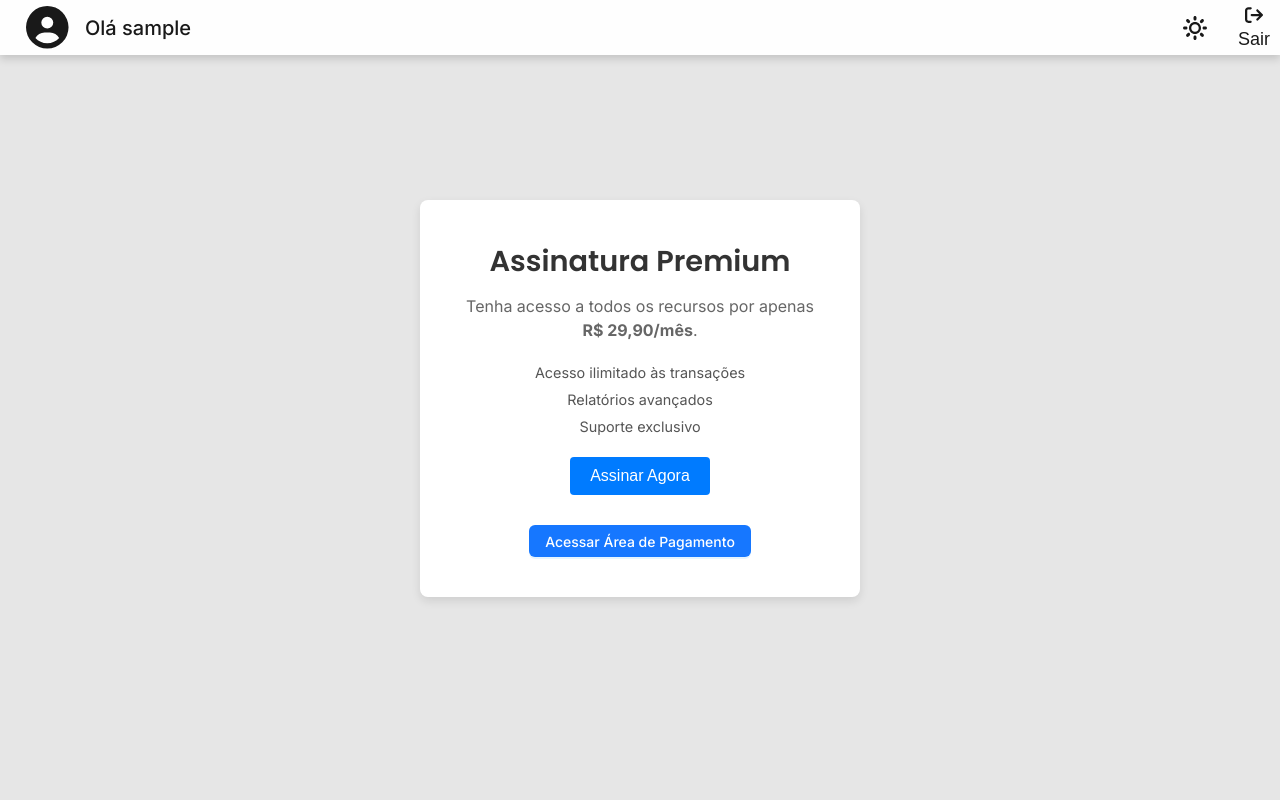
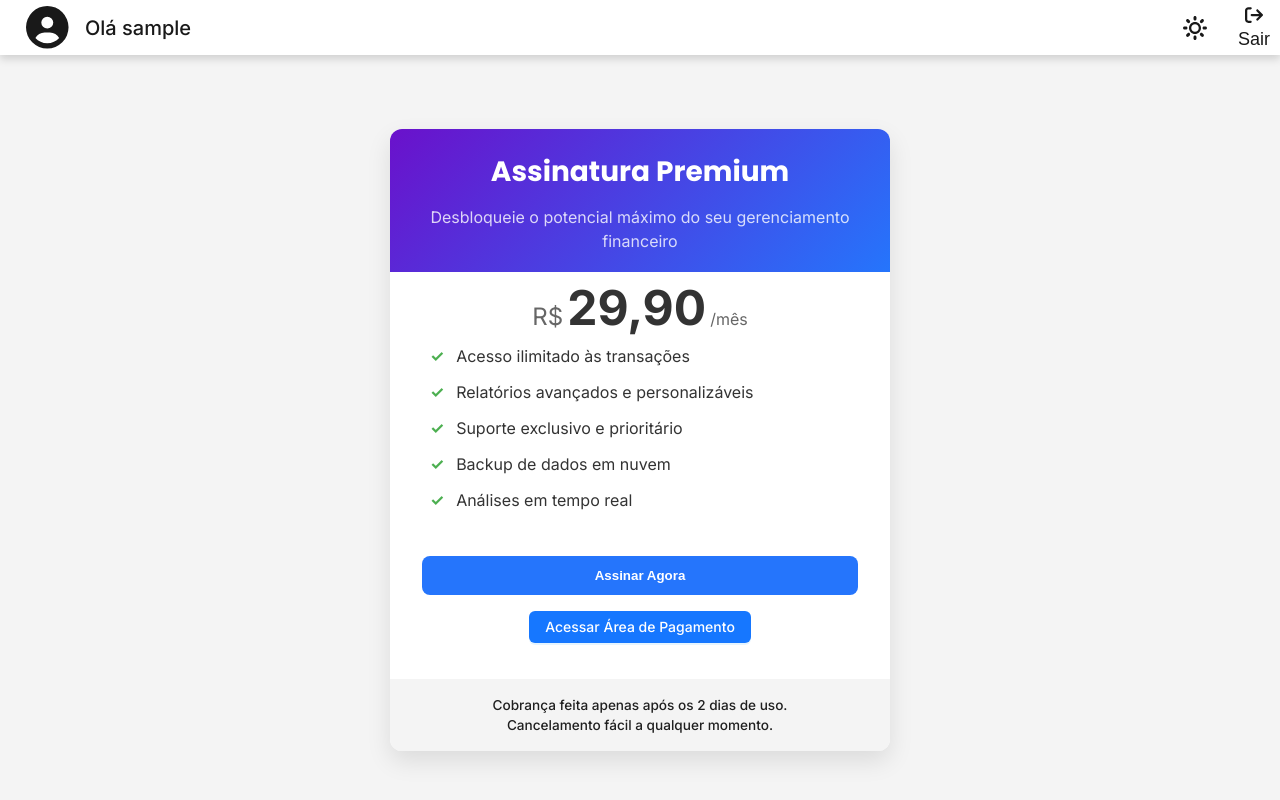
Before and after one commit to Nexusf1re/AbreusFinancial-FrontEnd, a React (Create React App) app: page /payment in a window 1280 px wide. Built offline with nearby package versions, Linux system fonts and the light colour scheme; no server answers; sample sign-in values are in the browser's storage.

Commit message:
payment page improved

```diff
--- a/package.json
+++ b/package.json
@@ -17,6 +17,7 @@
     "dotenv": "^16.4.5",
     "emailjs-com": "^3.2.0",
     "jwt-decode": "^4.0.0",
+    "lucide-react": "^0.468.0",
     "moment": "^2.30.1",
     "react": "^18.3.1",
     "react-chartjs-2": "^5.2.0",
--- a/src/pages/Payment/Payment.jsx
+++ b/src/pages/Payment/Payment.jsx
@@ -1,4 +1,3 @@
-// src/pages/Payment/Payment.jsx
 import React from 'react';
 import TopBar from '../../components/TopBar/TopBar';
 import styles from './Payment.module.css';
@@ -10,24 +9,46 @@ const Payment = () => {
   const { loading, handleStripePayment } = usePayment();
   const { subscriptionStatus, loading: statusLoading } = useSubscriptionStatus();
 
-  // Verifica se o status da assinatura é válido e se não está carregando
   const showAccessPortalButton = subscriptionStatus && !statusLoading;
 
+  const premiumFeatures = [
+    "Acesso ilimitado às transações",
+    "Relatórios avançados e personalizáveis",
+    "Suporte exclusivo e prioritário",
+    "Backup de dados em nuvem",
+    "Análises em tempo real"
+  ];
+
   return (
-    <div className={styles.PaymentContainer}>
+    <div className={styles.paymentPage}>
       <TopBar />
+      <div className={styles.paymentContainer}>
         <div className={styles.productCard}>
+          <div className={styles.cardHeader}>
             <h2 className={styles.productTitle}>Assinatura Premium</h2>
-        <p className={styles.productDescription}>
-          Tenha acesso a todos os recursos por apenas <br /> <strong>R$ 29,90/mês</strong>.
-        </p>
-        <ul className={styles.benefitsList}>
-          <li>Acesso ilimitado às transações</li>
-          <li>Relatórios avançados</li>
-          <li>Suporte exclusivo</li>
+            <p className={styles.productSubtitle}>Desbloqueie o potencial máximo do seu gerenciamento financeiro</p>
+          </div>
+
+          <div className={styles.priceSection}>
+            <div className={styles.priceContainer}>
+              <span className={styles.currencySymbol}>R$</span>
+              <span className={styles.priceAmount}>29,90</span>
+              <span className={styles.pricePeriod}>/mês</span>
+            </div>
+          </div>
+
+          <ul className={styles.featuresList}>
+            {premiumFeatures.map((feature, index) => (
+              <li key={index} className={styles.featureItem}>
+                <span className={styles.checkIcon}>✓</span>
+                {feature}
+              </li>
+            ))}
           </ul>
+
+          <div className={styles.actionSection}>
             <button
-          className={styles.paymentButton}
+              className={styles.subscribeButton}
               onClick={handleStripePayment}
               disabled={loading}
             >
@@ -35,10 +56,16 @@ const Payment = () => {
             </button>
 
             {showAccessPortalButton && (
-          <div className={styles.AccessPortalButton}>
+              <div className={styles.accessPortalSection}>
                 <AccessPortalButton />
               </div>
             )}
+          </div>
+
+          <div className={styles.guaranteeText}>
+          Cobrança feita apenas após os 2 dias de uso. <br /> Cancelamento fácil a qualquer momento.
+          </div>
+        </div>
       </div>
     </div>
   );
--- a/src/pages/Payment/Payment.module.css
+++ b/src/pages/Payment/Payment.module.css
@@ -1,66 +1,141 @@
-.PaymentContainer {
-  max-height: 95vh;
-  max-width: 100vw;
-  overflow: hidden !important;
+.paymentPage {
+  min-height: 100vh;
+  background-color: #f4f4f4;
+  display: flex;
+  flex-direction: column;
+}
+
+.paymentContainer {
+  flex-grow: 1;
+  display: flex;
+  justify-content: center;
+  align-items: center;
+  padding: 2rem;
+  margin-top:5rem;
 }
 
 .productCard {
-  margin: 25vh auto;
-  max-width: 400px;
-  padding: 20px;
-  border-radius: 8px;
-  box-shadow: 0 4px 10px rgba(0, 0, 0, 0.1);
-  background-color: #ffffff;
+  width: 100%;
+  max-width: 500px;
+  background-color: white;
+  border-radius: 12px;
+  box-shadow: 0 10px 25px rgba(0, 0, 0, 0.1);
+  overflow: hidden;
+}
+
+.cardHeader {
+  background: linear-gradient(135deg, #6a11cb 0%, #2575fc 100%);
+  color: white;
+  padding: 0.2em;
   text-align: center;
-  font-family: var(--font-primary);
-
 }
 
 .productTitle {
-  font-size: 1.8rem;
-  color: #333;
-  margin-bottom: 10px;
+  font-size: 1.75rem;
+  font-weight: bold;
+  margin-bottom: 0rem;
 }
 
-.productDescription {
+.productSubtitle {
+  font-size: 1rem;
+  color: rgba(255, 255, 255, 0.8);
+}
+
+.priceSection {
+  display: flex;
+  justify-content: center;
+  padding: 0rem 0;
+}
+
+.priceContainer {
+  display: flex;
+  align-items: baseline;
+}
+
+.currencySymbol {
+  font-size: 1.5rem;
+  color: #666;
+  margin-right: 0.25rem;
+}
+
+.priceAmount {
+  font-size: 3rem;
+  font-weight: bold;
+  color: #333;
+}
+
+.pricePeriod {
   font-size: 1rem;
   color: #666;
-  margin-bottom: 20px;
+  margin-left: 0.25rem;
 }
 
-.benefitsList {
-  list-style: none;
-  padding: 0;
-  margin-bottom: 20px;
+.featuresList {
+  list-style-type: none;
+  display: flex;
+  flex-direction: column;
+  margin-top: auto;
 }
 
-.benefitsList li {
-  font-size: 0.9rem;
-  color: #555;
-  margin: 5px 0;
+.featureItem {
+  display: flex;
+  align-items: center;
+  margin-bottom: 0.75rem;
+  color: #333;
 }
 
-.paymentButton {
-  display: inline-block;
-  padding: 10px 20px;
-  font-size: 1rem;
-  color: #fff;
-  background-color: #007bff;
+.checkIcon {
+  color: #4caf50;
+  margin-right: 0.75rem;
+  font-weight: bold;
+}
+
+.actionSection {
+  padding: 1rem 2rem;
+}
+
+.subscribeButton {
+  width: 100%;
+  padding: 0.75rem;
+  background-color: #2575fc;
+  color: white;
   border: none;
-  border-radius: 4px;
+  border-radius: 8px;
+  font-weight: bold;
   cursor: pointer;
   transition: background-color 0.3s ease;
 }
 
-.paymentButton:hover {
-  background-color: #0056b3;
+.subscribeButton:hover:not(:disabled) {
+  background-color: #1a5aff;
 }
 
-.paymentButton:disabled {
-  background-color: #999;
+.subscribeButton:disabled {
+  background-color: #cccccc;
   cursor: not-allowed;
 }
 
-.AccessPortalButton {
-  margin-top: 30px;
+.accessPortalSection {
+  margin-top: 1rem;
+  display: flex;
+  justify-content: center;
 }
+
+.guaranteeText {
+  background-color: #f4f4f4;
+  color: #1f1f1f;
+  text-align: center;
+  padding: 1rem;
+  font-weight: 500;
+  font-size: 0.85rem;
+}
+
+@media screen and (max-width: 574px) {
+  .paymentContainer {
+    padding: 0rem 0.5rem; /* top and bottom 0, left and right 1rem */
+    margin-top: 0.5rem;
+  }
+  .actionSection {
+    padding: 0rem 1rem;
+  }
+}
```
Also changed, not shown: 1 other file (tests, documents, lock files or other folders). Lines whose indentation alone changed are shown as unchanged.
